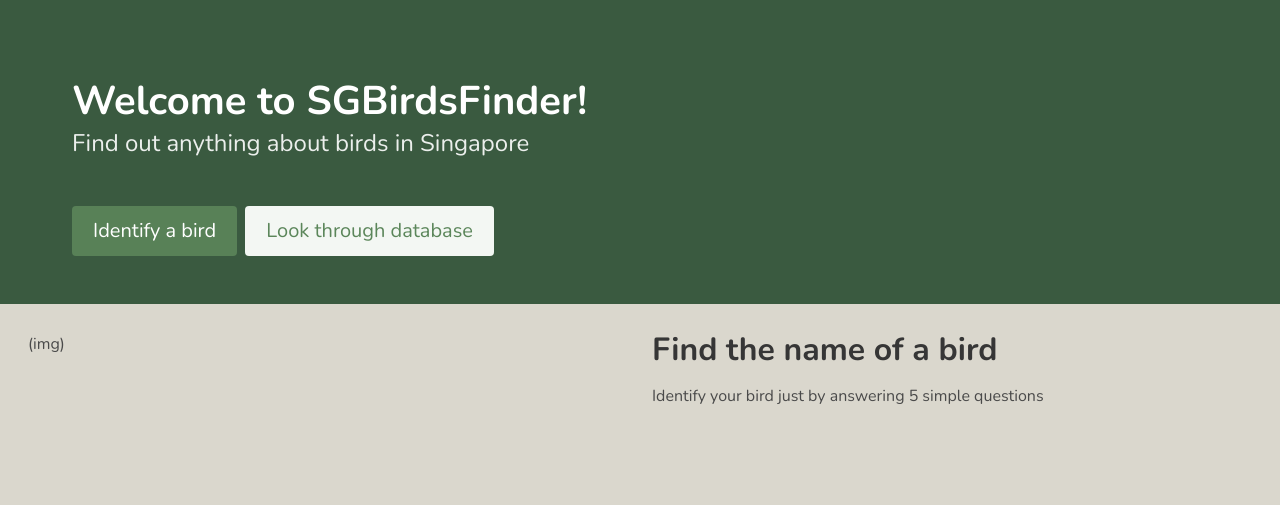
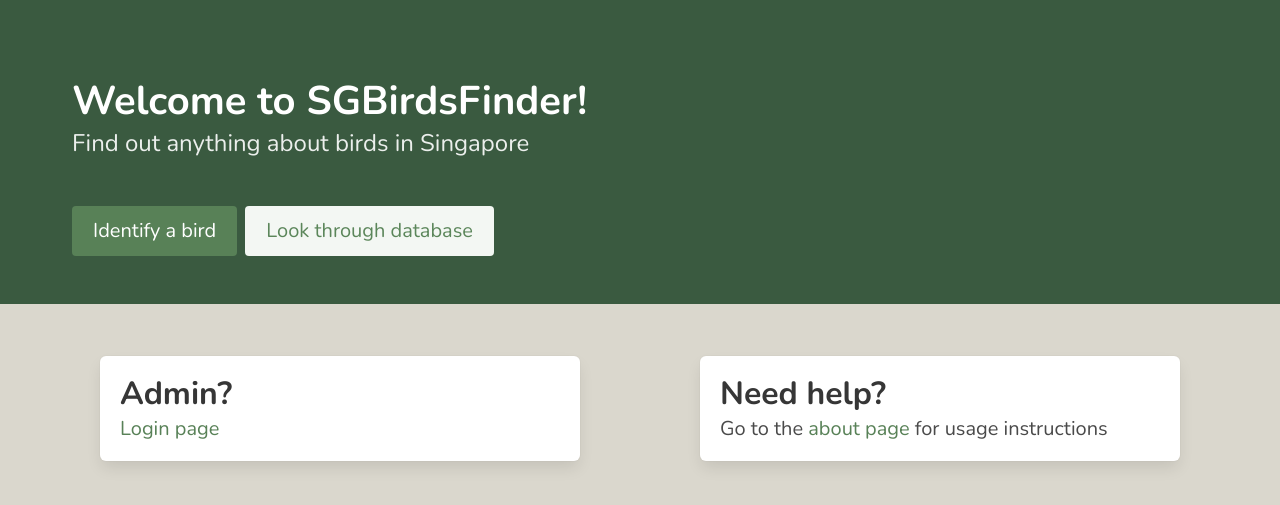
Before and after one commit to n2chance/SGBirdsFinder, a Flask app: page / in a window 1280 px wide. Shown: the part 57-562 px from the top of the page. Run offline with Flask 2, Linux system fonts and the light colour scheme; some libraries are stand-ins or nearby versions.

Commit message:
Cosmetic improvements

```diff
--- a/app/templates/general/index.html
+++ b/app/templates/general/index.html
@@ -14,23 +14,26 @@
         </div>
         <div class="block" style="margin-left: 4.5rem; margin-bottom: 3em;">
             <div class="buttons are-medium">
-                <a class="button is-link" href="/identify">
+                <a class="button is-link" href="{{ url_for('id_bp.identify_get') }}">
                     Identify a bird
                 </a>
-                <a class="button is-link is-light" href="/browse">
+                <a class="button is-link is-light" href="{{ url_for('browse_bp.browse') }}">
                     Look through database
                 </a>
             </div>
         </div>
     </section>
-    <div class="columns" style="margin: 1em 1em;">
+    <div class="columns" style="margin: 2.5em;">
         <div class="column">
-            (img)
+            <div class="box" style="margin:0 3em;">
+                <p class="title">Admin?</p>
+                <p class="subtitle"><a href="{{ url_for('auth_bp.login') }}">Login page</a></p>
+            </div>
         </div>
         <div class="column">
-            <div class="content">
-                <h1>Find the name of a bird</h1>
-                <p>Identify your bird just by answering 5 simple questions</p>
+            <div class="box" style="margin:0 3em;">
+                <p class="title">Need help?</p>
+                <p class="subtitle">Go to the <a href="{{ url_for('general_bp.about') }}">about page</a> for usage instructions</p>
             </div>
         </div>
     </div>
--- a/app/templates/identify/identify_bird.html
+++ b/app/templates/identify/identify_bird.html
@@ -6,8 +6,9 @@
     <div class="columns" style="margin: 1.5em 2em;">
         <div class="column is-one-third">
             <div class="box">
-                <h1 class="title">Start by answering 5 questions</h1>
-                <p>The more information given, the better the results (answer at least 2 questions at minimum)</p>
+                <p class="title">Identify your bird</p>
+                <p class="subtitle">Start by answering 5 questions</p>
+                <p>The more information given, the more accurate the results (answer at least 2 questions)</p>
             </div>
         </div>
         <div class="column">
```
